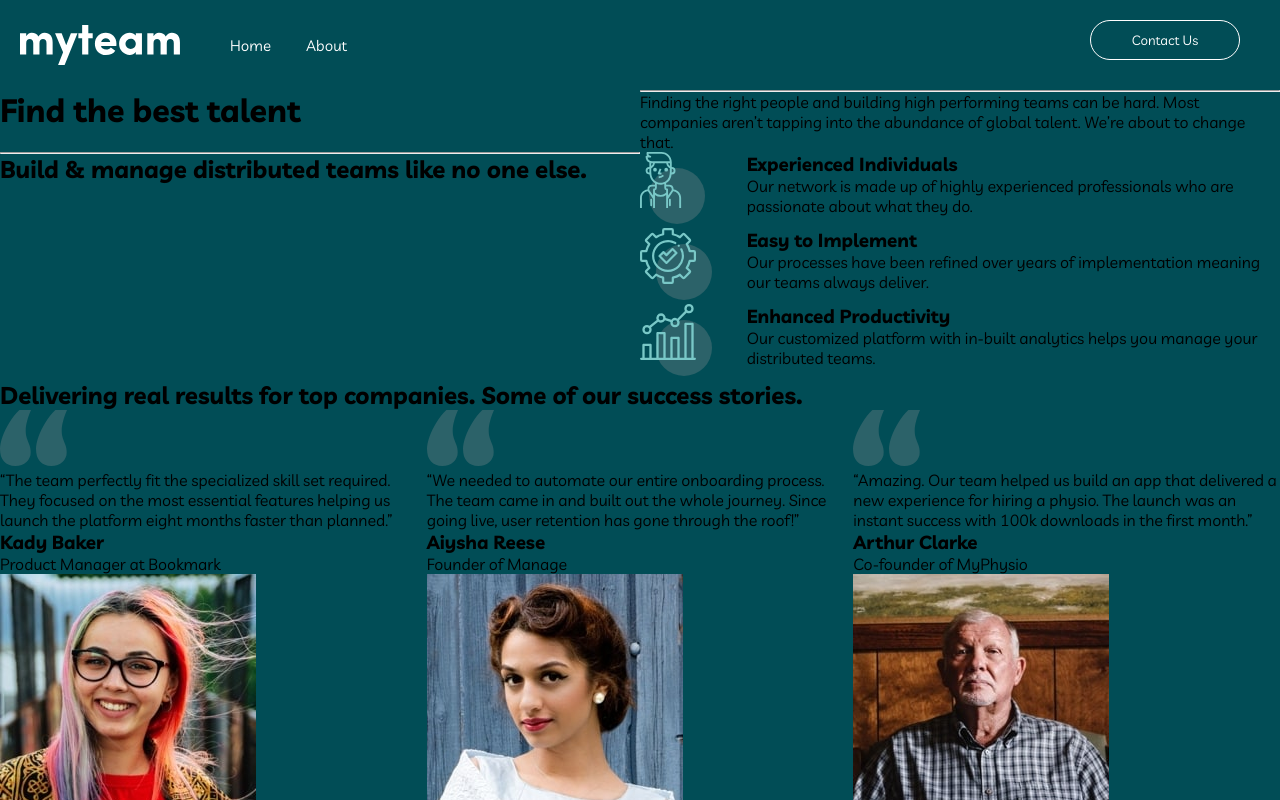
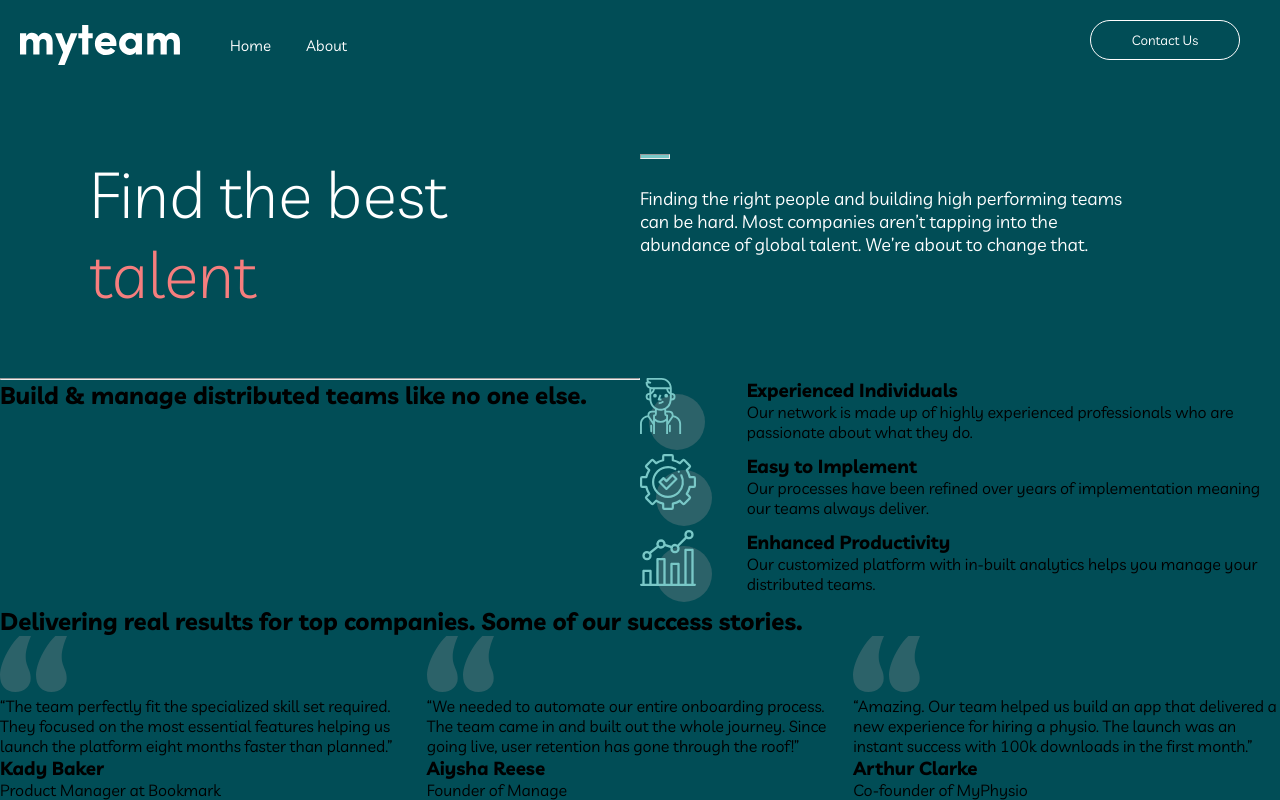
Before and after one commit to clf94-dev/myteam-multi-react, a React (Create React App) app: page / in a window 1280 px wide. Shown: the top 800 px of the page. Built offline with nearby package versions, Linux system fonts and the light colour scheme.

Commit message:
added style to TopHome component

```diff
--- a/src/components/TopHome.jsx
+++ b/src/components/TopHome.jsx
@@ -3,11 +3,11 @@ import React from 'react'
 
 function TopHome() {
     return (
-        <Grid container direction='row'>
-            <Grid item sm={6} xs={12}>
-                <h1>Find the best talent</h1>
+        <Grid container direction='row' className='top-home-cont'>
+            <Grid item sm={6} xs={12}className='left'>
+                <h1>Find the best <h1 className='color'>talent</h1></h1>
             </Grid>
-            <Grid item sm={6} xs={12}>
+            <Grid item sm={6} xs={12}className='right'>
                 <hr/>
                 <p>Finding the right people and building high performing teams can be hard. Most
                     companies aren’t tapping into the abundance of global talent. We’re about to
--- a/src/pages/Home.jsx
+++ b/src/pages/Home.jsx
@@ -5,6 +5,7 @@ import HomeFeat from '../components/HomeFeat'
 import HomeOpinions from '../components/HomeOpinions'
 import TopHome from '../components/TopHome'
 
+import '../styles/App.css'
 function Home() {
     return (
         <div>
--- a/src/styles/App.css
+++ b/src/styles/App.css
@@ -106,3 +106,57 @@ body {
 .navbar .nav-menu .transparent-btn:hover .btn-link {
   color: #014d56 !important;
 }
+
+.top-home-cont {
+  padding: 5% 7%;
+}
+
+@media screen and (max-width: 756px) {
+  .top-home-cont .left {
+    text-align: center;
+  }
+}
+
+.top-home-cont .left h1 {
+  font-size: 64px;
+  font-weight: 300;
+  color: white;
+}
+
+.top-home-cont .left h1.color {
+  color: #f67e7e;
+}
+
+@media screen and (max-width: 756px) {
+  .top-home-cont .right {
+    text-align: center;
+  }
+}
+
+.top-home-cont .right hr {
+  width: 30px;
+  height: 5px;
+  background-color: #79c8c7;
+  color: #79c8c7;
+  margin-bottom: 5%;
+}
+
+@media screen and (max-width: 756px) {
+  .top-home-cont .right hr {
+    display: none;
+  }
+}
+
+@media screen and (max-width: 1080px) {
+  .top-home-cont .right hr {
+    margin-top: 5%;
+    margin-bottom: 15%;
+  }
+}
+
+.top-home-cont .right p {
+  font-size: 18px;
+  font-family: "Livvic", sans-serif;
+  color: white;
+  padding-right: 11%;
+}
--- a/src/styles/App.scss
+++ b/src/styles/App.scss
@@ -113,3 +113,46 @@ body {
         }
     }
 }
+
+//TopHome component ------------------------------------
+.top-home-cont {
+    padding: 5% 7%;
+    .left {
+        @media screen and (max-width: 756px) {
+            text-align: center;
+        }
+        h1 {
+            font-size: $h1-small;
+            font-weight: 300;
+            color: $White;
+            &.color {
+                color: $Light-coral;
+            }
+        }
+    }
+    .right {
+        @media screen and (max-width: 756px) {
+            text-align: center;
+        }
+        hr {
+            @media screen and (max-width: 756px) {
+                display: none;
+            }
+            width: 30px;
+            height: 5px;
+            background-color: $Rapture-blue;
+            color: $Rapture-blue;
+            @media screen and (max-width: 1080px) {
+                margin-top: 5%;
+                margin-bottom: 15%;
+            }
+            margin-bottom: 5%;
+        }
+        p {
+            font-size: $body1-size;
+            font-family: $font-fam;
+            color: $White;
+            padding-right: 11%;
+        }
+    }
+}
```
Also changed, not shown: src/styles/App.min.css (+1 -1 lines).
